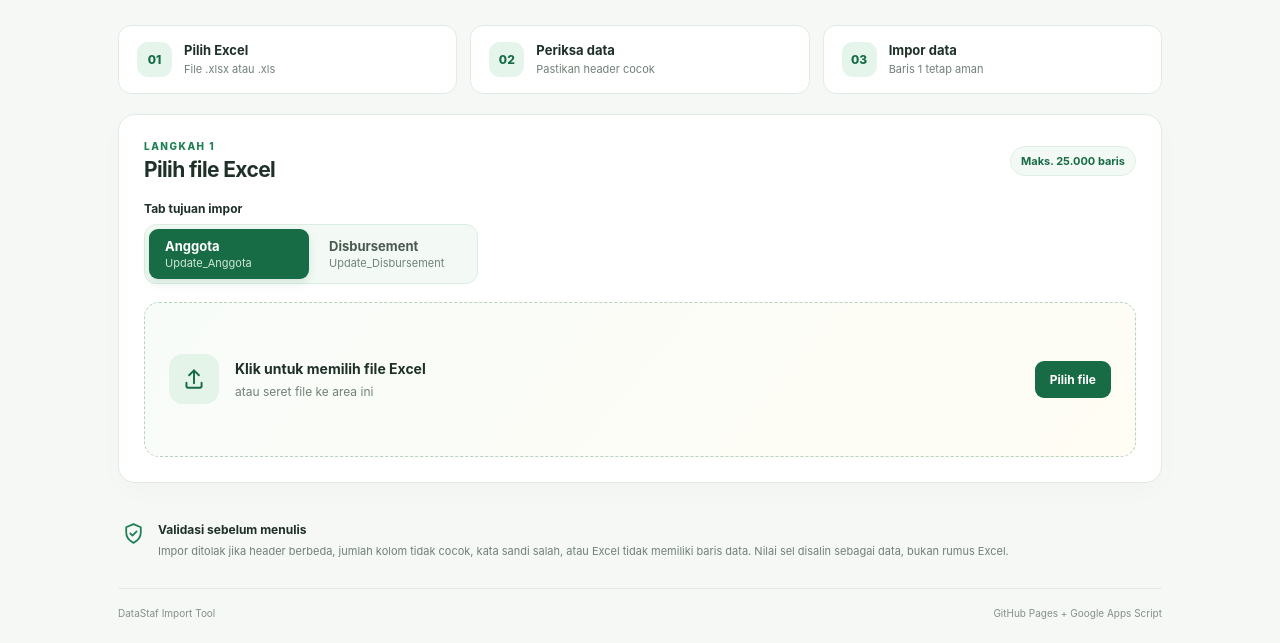
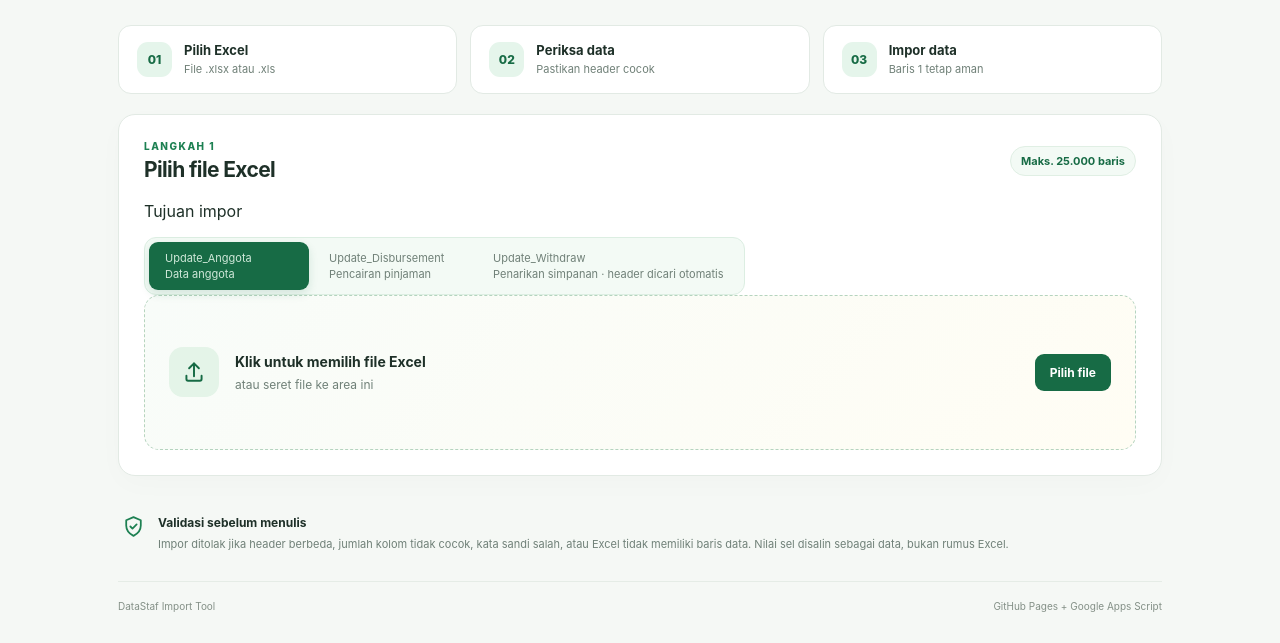
Before and after one commit to Azharzhya/KPI_Web, a plain HTML site: page index.html in a window 1280 px wide. Shown: the part 260-903 px from the top of the page. Drawn offline with Linux system fonts and the light colour scheme.

Commit message:
Enhance meta description and import target options
Updated the description meta tag to include 'Update_Withdraw' and improved the target import section with additional options.

```diff
--- a/index.html
+++ b/index.html
@@ -4,7 +4,7 @@
   <meta charset="utf-8">
   <meta name="viewport" content="width=device-width, initial-scale=1">
   <meta name="theme-color" content="#176b45">
-  <meta name="description" content="Impor data dari Excel ke Google Sheets Update_Anggota atau Update_Disbursement.">
+  <meta name="description" content="Impor data Excel ke Google Sheets: Update_Anggota, Update_Disbursement, dan Update_Withdraw.">
   <title>DataStaf | Import Excel</title>
   <link rel="stylesheet" href="style.css">
   <!-- SheetJS dipakai untuk membaca file Excel langsung di browser. -->
@@ -53,13 +53,14 @@
           <span class="small-tag">Maks. 25.000 baris</span>
         </div>
 
-        <fieldset class="target-picker">
-          <legend>Tab tujuan impor</legend>
-          <div class="target-switch">
-            <label class="target-option active"><input type="radio" name="importTarget" value="anggota" checked><strong>Anggota</strong><span>Update_Anggota</span></label>
-            <label class="target-option"><input type="radio" name="importTarget" value="disbursement"><strong>Disbursement</strong><span>Update_Disbursement</span></label>
+        <div class="target-block">
+          <p class="target-label">Tujuan impor</p>
+          <div class="target-switch" role="radiogroup" aria-label="Tujuan impor">
+            <label class="target-option active"><input type="radio" name="importTarget" value="anggota" checked><span class="target-name">Update_Anggota</span><span class="target-desc">Data anggota</span></label>
+            <label class="target-option"><input type="radio" name="importTarget" value="disbursement"><span class="target-name">Update_Disbursement</span><span class="target-desc">Pencairan pinjaman</span></label>
+            <label class="target-option"><input type="radio" name="importTarget" value="withdraw"><span class="target-name">Update_Withdraw</span><span class="target-desc">Penarikan simpanan · header dicari otomatis</span></label>
           </div>
-        </fieldset>
+        </div>
 
         <label id="dropZone" class="drop-zone" for="fileInput" tabindex="0">
           <input id="fileInput" type="file" accept=".xlsx,.xls,.xlsm,.xlsb" hidden>
```
